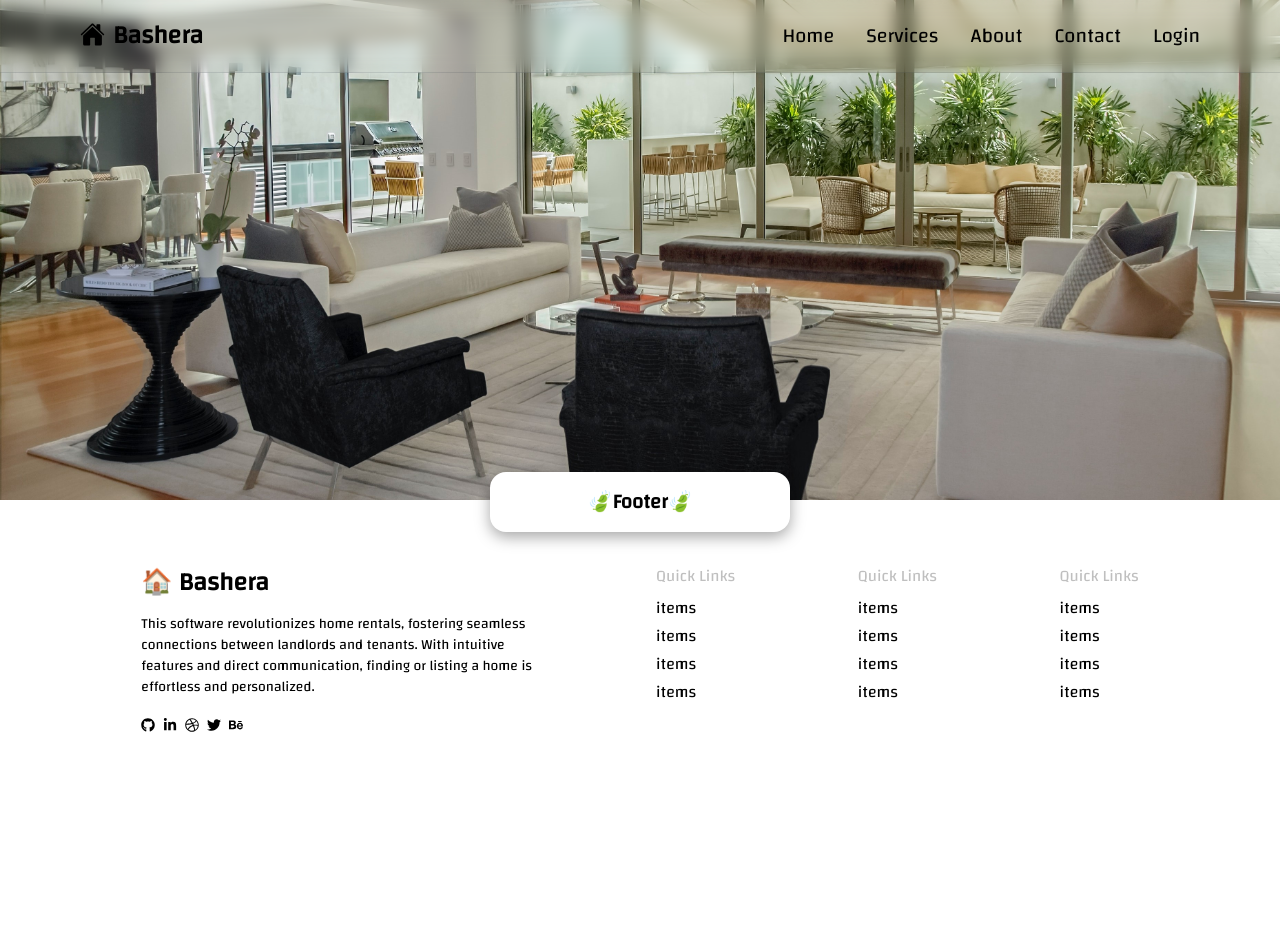
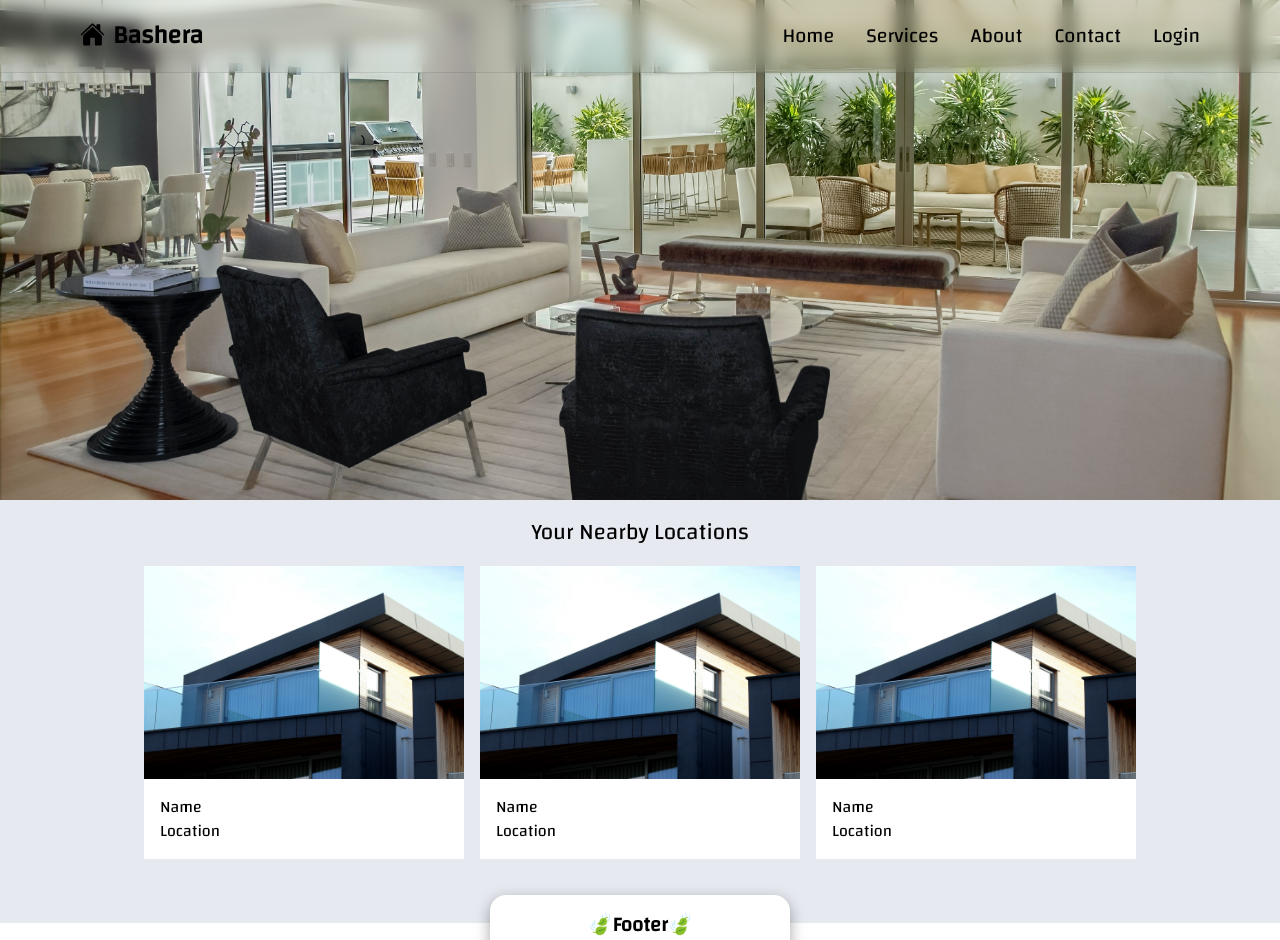
Before and after one commit to the-bipu/bashera-rentals-nextjs, a Next.js app in the folder frontend/: page /Services in a window 1280 px wide. Shown: the top 940 px of the page. Before the commit the page ends 800 px from the top, so only its background shows below. Built offline with nearby package versions, Linux system fonts and the light colour scheme.

Commit message:
Update Services.tsx

```diff
--- a/frontend/pages/Services.tsx
+++ b/frontend/pages/Services.tsx
@@ -3,8 +3,46 @@ import React from 'react'
 export default function Services() {
   return (
     <div className='bg-white'>
-        <div id='service-head' className=''>
+        <div id='service-head' className='' />
 
+        <div className='flex flex-col w-full h-auto bg-[#e6e9f0]'>
+          <div className='text-center p-4 text-[1.4rem]'>Your Nearby Locations</div>
+          <div className='md:px-[5rem] px-[2rem] pt-0 pb-16 flex flex-wrap flex-row items-center justify-center gap-4'>
+
+            {/* First Card */}
+            <div className='bg-[#fff] flex flex-col items-start w-[320px]'>
+              <div>
+                <img src="/home-11.jpg" alt="Home Image" className='' />
+              </div>
+              <div className='p-4'>
+                <div>Name</div>
+                <div>Location</div>
+              </div>
+            </div>
+
+            {/* Second Card */}
+            <div className='bg-[#fff] flex flex-col items-start w-[320px]'>
+              <div>
+                <img src="/home-11.jpg" alt="Home Image" className='' />
+              </div>
+              <div className='p-4'>
+                <div>Name</div>
+                <div>Location</div>
+              </div>
+            </div>
+
+            {/* Third Card */}
+            <div className='bg-[#fff] flex flex-col items-start w-[320px]'>
+              <div>
+                <img src="/home-11.jpg" alt="Home Image" className='' />
+              </div>
+              <div className='p-4'>
+                <div>Name</div>
+                <div>Location</div>
+              </div>
+            </div>
+
+          </div>
         </div>
     </div>
   )
```
